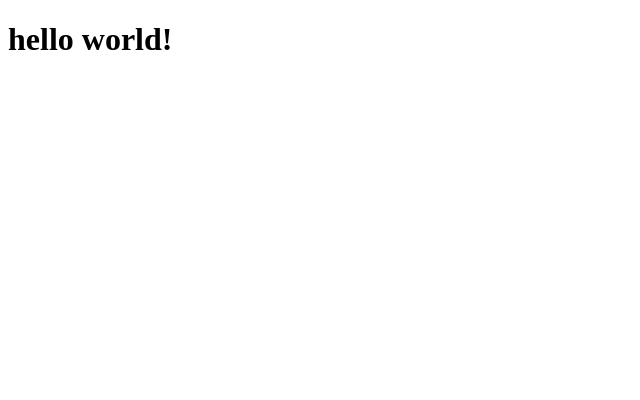
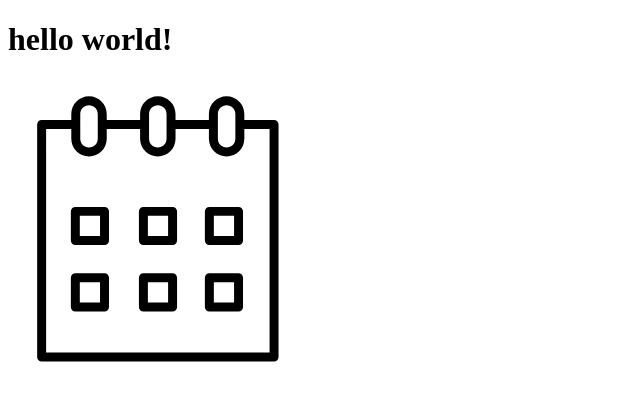
Before and after one commit to Potapchuc/728-html, a plain HTML site: page index.html in a window 1280 px wide. Shown: the whole page, without its empty margins (0-640 px from the left). Drawn offline with Linux system fonts and the light colour scheme.

Commit message:
Add Calendar

```diff
--- a/index.html
+++ b/index.html
@@ -4,9 +4,10 @@
     <meta charset="UTF-8">
     <meta http-equiv="X-UA-Compatible" content="IE=edge">
     <meta name="viewport" content="width=<device-width>, initial-scale=1.0">
-    <title>Document</title>
+    <title>Calendar</title>
 </head>
 <body>
     <h1> hello world!</h1>
+    <img width = "300" src="img/Tilda_Icons_1ed_calendar.svg" alt="calendar">
 </body>
 </html>
```
Also changed, not shown: img/Tilda_Icons_1ed_calendar.svg (added).
